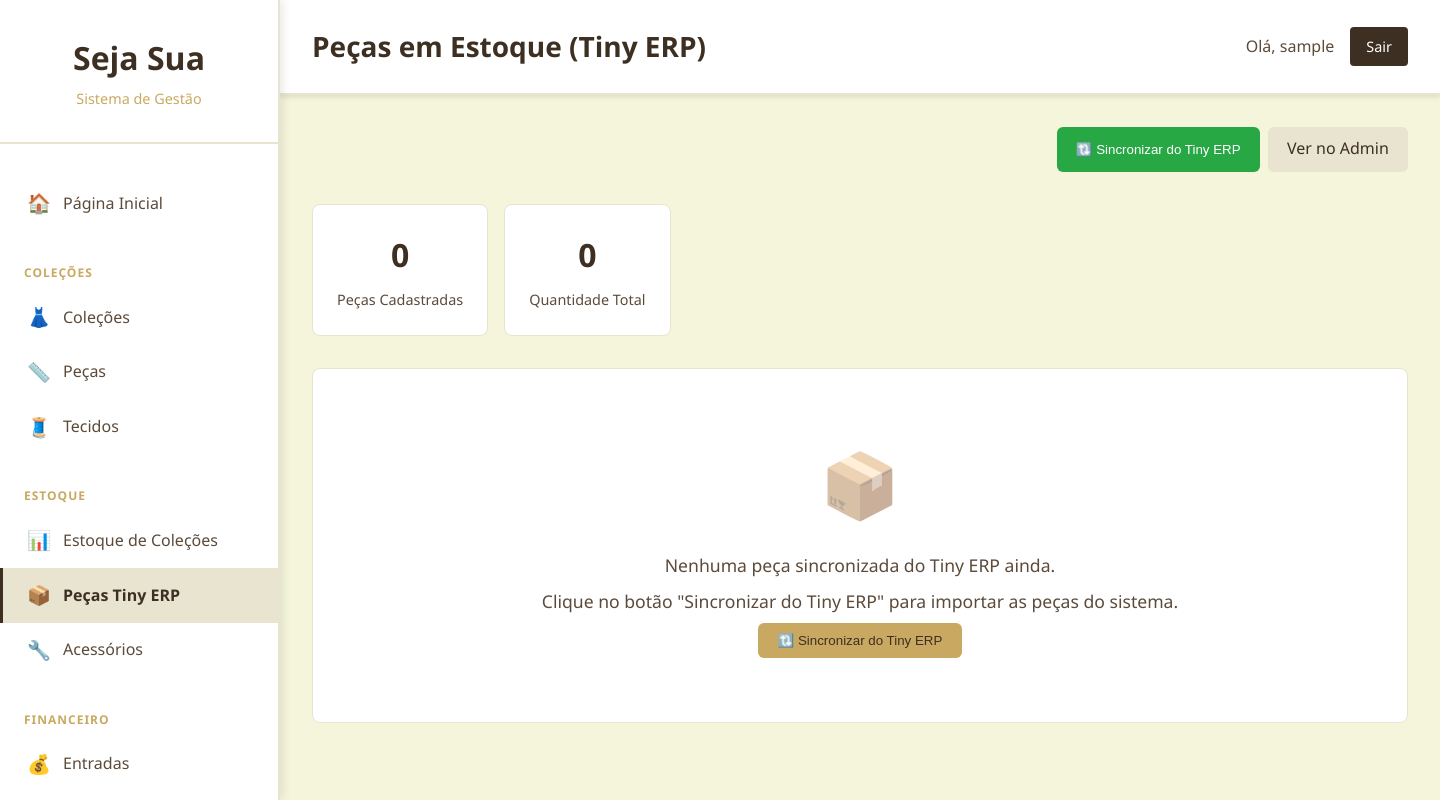
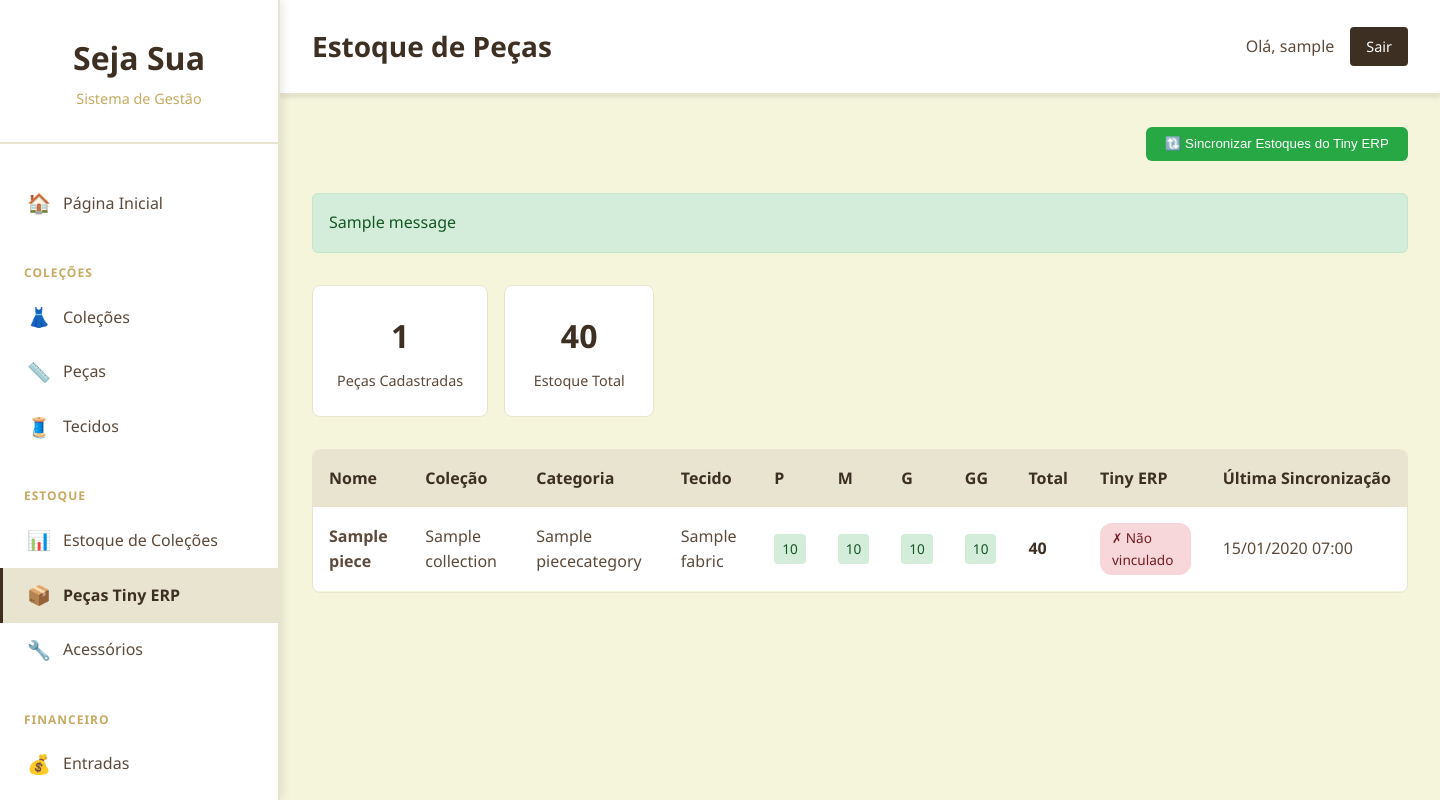
Before and after one commit to LuanMAndrade/sistema_seja_sua, a Django app: page /inventory/pieces/ in a window 1440 px wide. Run offline with Django 5.2, Linux system fonts and the light colour scheme; a user stored in the database is signed in; tables that the repository leaves empty hold one stand-in row (values such as "Sample post"); one stand-in notice (Sample message) is shown; data that the repository does not hold is empty.

Commit message:
Sincronizou certinho o estoque, agora vou tentar fazer um histórico

```diff
--- a/inventory/urls.py
+++ b/inventory/urls.py
@@ -7,4 +7,5 @@ urlpatterns = [
     path('collection-stock/', views.collection_pieces_stock, name='collection_stock'),
     path('pieces/', views.inventory_list, name='inventory_list'),
     path('accessories/', views.accessories_list, name='accessories_list'),
+    path('sync-stock/', views.sync_stock, name='sync_stock'),
 ]
--- a/inventory/views.py
+++ b/inventory/views.py
@@ -1,19 +1,21 @@
-from django.shortcuts import render
+from django.shortcuts import render, redirect
 from django.contrib.auth.decorators import login_required
+from django.contrib import messages
 from django.db.models import Sum
-from .models import InventoryPiece, InventoryAccessory
+from .models import InventoryAccessory
 from store_collections.models import Collection, Piece
 
 
 @login_required
 def inventory_list(request):
-    """List all inventory pieces from Tiny ERP"""
-    pieces = InventoryPiece.objects.all().order_by('-last_synced')
+    """List all collection pieces with stock information"""
+    # Get all pieces with their stock information
+    pieces = Piece.objects.select_related('collection', 'category', 'fabric').order_by('-stock_last_synced')
 
     context = {
         'pieces': pieces,
         'total_pieces': pieces.count(),
-        'total_quantity': sum(piece.quantity for piece in pieces),
+        'total_stock': sum(piece.total_current_stock for piece in pieces),
     }
     return render(request, 'inventory/inventory_list.html', context)
 
@@ -46,3 +48,31 @@ def collection_pieces_stock(request):
         'total_stock': total_stock,
     }
     return render(request, 'inventory/collection_stock.html', context)
+
+
+@login_required
+def sync_stock(request):
+    """Synchronize stock from Tiny ERP for all linked pieces"""
+    if request.method == 'POST':
+        from store_collections.tiny_erp_sync import TinyERPStockSync
+
+        sync_service = TinyERPStockSync()
+        success_count, error_count = sync_service.sync_all_pieces()
+
+        if error_count == 0:
+            messages.success(
+                request,
+                f'Estoque sincronizado com sucesso! {success_count} peças atualizadas.'
+            )
+        elif success_count > 0:
+            messages.warning(
+                request,
+                f'Sincronização parcial: {success_count} peças atualizadas, {error_count} com erro.'
+            )
+        else:
+            messages.error(
+                request,
+                f'Erro na sincronização: {error_count} peças falharam.'
+            )
+
+    return redirect('inventory:inventory_list')
--- a/store_collections/management/commands/sync_piece_stock.py
+++ b/store_collections/management/commands/sync_piece_stock.py
@@ -54,8 +54,8 @@ class Command(BaseCommand):
 
     def sync_piece(self, sync_service, piece_id, verbose):
         try:
-            piece = Piece.objects.select_related("tiny_erp_piece", "collection").get(pk=piece_id)
-            if not piece.tiny_erp_piece:
+            piece = Piece.objects.select_related("collection", "category").get(pk=piece_id)
+            if not piece.tiny_parent_id:
                 self.stdout.write(self.style.ERROR(f"Piece {piece_id} is not linked to Tiny ERP"))
                 return
             self.stdout.write(f"Syncing: {piece.collection.name} - {piece.category}")
@@ -81,7 +81,7 @@ class Command(BaseCommand):
             self.stdout.write(self.style.ERROR(f"Error: {e}"))
 
     def sync_all_pieces(self, sync_service, verbose):
-        pieces = Piece.objects.filter(tiny_erp_piece__isnull=False).select_related("tiny_erp_piece", "collection", "category")
+        pieces = Piece.objects.filter(tiny_parent_id__isnull=False).select_related("collection", "category")
         total = pieces.count()
         if total == 0:
             self.stdout.write(self.style.WARNING("No pieces linked to Tiny ERP found"))
--- a/store_collections/signals.py
+++ b/store_collections/signals.py
@@ -139,7 +139,7 @@ def piece_saved(sender, instance, created, **kwargs):
     stock_sync_fields = {'current_stock_p', 'current_stock_m', 'current_stock_g', 'current_stock_gg', 'stock_last_synced'}
     is_stock_sync_update = update_fields is not None and set(update_fields) == stock_sync_fields
 
-    if instance.tiny_erp_piece and not is_stock_sync_update:
+    if instance.tiny_parent_id and not is_stock_sync_update:
         # Sync immediately after linking or when piece is updated
         sync_service = TinyERPStockSync()
         sync_service.sync_piece_stock(instance)
--- a/store_management/views.py
+++ b/store_management/views.py
@@ -4,7 +4,7 @@ from django.utils import timezone
 from datetime import timedelta
 
 from store_collections.models import Collection, Piece
-from inventory.models import InventoryPiece, InventoryAccessory
+from inventory.models import InventoryAccessory
 from finance.models import FinanceInflow, FinanceOutflow
 from calendar_app.models import CalendarEvent
 from sales_stats.models import SalesData, SalesForecast
@@ -24,7 +24,7 @@ def home(request):
         'pieces_count': Piece.objects.count(),
 
         # Inventory
-        'inventory_pieces_count': InventoryPiece.objects.count(),
+        'inventory_pieces_count': Piece.objects.filter(tiny_parent_id__isnull=False).count(),
         'inventory_accessories_count': InventoryAccessory.objects.count(),
 
         # Finance
--- a/templates/inventory/inventory_list.html
+++ b/templates/inventory/inventory_list.html
@@ -1,16 +1,29 @@
 {% extends 'base.html' %}
 
-{% block title %}Peças em Estoque - Sistema Seja Sua{% endblock %}
+{% block title %}Estoque de Peças - Sistema Seja Sua{% endblock %}
 
 {% block nav_inventory %}active{% endblock %}
 
-{% block page_title %}Peças em Estoque (Tiny ERP){% endblock %}
+{% block page_title %}Estoque de Peças{% endblock %}
 
 {% block content %}
 <div class="page-actions">
-    <button class="btn btn-sync" onclick="syncFromTinyERP()">&#128259; Sincronizar do Tiny ERP</button>
-    <a href="/admin/inventory/inventorypiece/" class="btn btn-secondary">Ver no Admin</a>
+    <form method="POST" action="{% url 'inventory:sync_stock' %}" style="display: inline;">
+        {% csrf_token %}
+        <button type="submit" class="btn btn-sync">&#128259; Sincronizar Estoques do Tiny ERP</button>
+    </form>
 </div>
+
+<!-- Display messages -->
+{% if messages %}
+<div class="messages">
+    {% for message in messages %}
+    <div class="alert alert-{{ message.tags }}">
+        {{ message }}
+    </div>
+    {% endfor %}
+</div>
+{% endif %}
 
 <div class="stats-summary">
     <div class="stat-card">
@@ -18,8 +31,8 @@
         <span class="stat-label">Peças Cadastradas</span>
     </div>
     <div class="stat-card">
-        <span class="stat-value">{{ total_quantity }}</span>
-        <span class="stat-label">Quantidade Total</span>
+        <span class="stat-value">{{ total_stock }}</span>
+        <span class="stat-label">Estoque Total</span>
     </div>
 </div>
 
@@ -28,29 +41,63 @@
     <table class="data-table">
         <thead>
             <tr>
-                <th>ID Externo</th>
                 <th>Nome</th>
-                <th>SKU</th>
+                <th>Coleção</th>
                 <th>Categoria</th>
-                <th>Quantidade</th>
-                <th>Preço</th>
+                <th>Tecido</th>
+                <th>P</th>
+                <th>M</th>
+                <th>G</th>
+                <th>GG</th>
+                <th>Total</th>
+                <th>Tiny ERP</th>
                 <th>Última Sincronização</th>
             </tr>
         </thead>
         <tbody>
             {% for piece in pieces %}
             <tr>
-                <td><code>{{ piece.external_id }}</code></td>
                 <td><strong>{{ piece.name }}</strong></td>
-                <td>{{ piece.sku|default:"-" }}</td>
-                <td>{{ piece.category|default:"-" }}</td>
+                <td>{{ piece.collection.name }}</td>
+                <td>{{ piece.category.name }}</td>
+                <td>{{ piece.fabric.name }}</td>
                 <td>
-                    <span class="quantity-badge {% if piece.quantity > 0 %}in-stock{% else %}out-of-stock{% endif %}">
-                        {{ piece.quantity }} un.
+                    <span class="stock-badge {% if piece.current_stock_p > 0 %}in-stock{% else %}out-of-stock{% endif %}">
+                        {{ piece.current_stock_p }}
                     </span>
                 </td>
-                <td>R$ {{ piece.price|floatformat:2 }}</td>
-                <td>{{ piece.last_synced|date:"d/m/Y H:i" }}</td>
+                <td>
+                    <span class="stock-badge {% if piece.current_stock_m > 0 %}in-stock{% else %}out-of-stock{% endif %}">
+                        {{ piece.current_stock_m }}
+                    </span>
+                </td>
+                <td>
+                    <span class="stock-badge {% if piece.current_stock_g > 0 %}in-stock{% else %}out-of-stock{% endif %}">
+                        {{ piece.current_stock_g }}
+                    </span>
+                </td>
+                <td>
+                    <span class="stock-badge {% if piece.current_stock_gg > 0 %}in-stock{% else %}out-of-stock{% endif %}">
+                        {{ piece.current_stock_gg }}
+                    </span>
+                </td>
+                <td>
+                    <span class="total-badge">{{ piece.total_current_stock }}</span>
+                </td>
+                <td>
+                    {% if piece.is_synced_with_tiny %}
+                    <span class="sync-badge synced" title="ID: {{ piece.tiny_parent_id }}">✓ Sincronizado</span>
+                    {% else %}
+                    <span class="sync-badge not-synced">✗ Não vinculado</span>
+                    {% endif %}
+                </td>
+                <td>
+                    {% if piece.stock_last_synced %}
+                    {{ piece.stock_last_synced|date:"d/m/Y H:i" }}
+                    {% else %}
+                    <span class="text-muted">Nunca</span>
+                    {% endif %}
+                </td>
             </tr>
             {% endfor %}
         </tbody>
@@ -59,9 +106,9 @@
 {% else %}
 <div class="empty-state">
     <div class="empty-icon">&#128230;</div>
-    <p>Nenhuma peça sincronizada do Tiny ERP ainda.</p>
-    <p class="empty-hint">Clique no botão "Sincronizar do Tiny ERP" para importar as peças do sistema.</p>
-    <button class="btn" onclick="syncFromTinyERP()">&#128259; Sincronizar do Tiny ERP</button>
+    <p>Nenhuma peça cadastrada ainda.</p>
+    <p class="empty-hint">Cadastre peças nas coleções para gerenciar o estoque.</p>
+    <a href="{% url 'store_collections:collection_list' %}" class="btn">Ir para Coleções</a>
 </div>
 {% endif %}
 
@@ -71,6 +118,34 @@
     display: flex;
     justify-content: flex-end;
     gap: 0.5rem;
+}
+
+.messages {
+    margin-bottom: 2rem;
+}
+
+.alert {
+    padding: 1rem;
+    border-radius: 6px;
+    margin-bottom: 1rem;
+}
+
+.alert-success {
+    background: #d4edda;
+    color: #155724;
+    border: 1px solid #c3e6cb;
+}
+
+.alert-warning {
+    background: #fff3cd;
+    color: #856404;
+    border: 1px solid #ffeeba;
+}
+
+.alert-error {
+    background: #f8d7da;
+    color: #721c24;
+    border: 1px solid #f5c6cb;
 }
 
 .stats-summary {
@@ -106,7 +181,7 @@
     background: var(--white);
     border-radius: 8px;
     border: 1px solid var(--beige-medium);
-    overflow: hidden;
+    overflow-x: auto;
 }
 
 .data-table {
@@ -123,6 +198,7 @@
     text-align: left;
     font-weight: 600;
     color: var(--brown-dark);
+    white-space: nowrap;
 }
 
 .data-table tbody tr {
@@ -138,15 +214,32 @@
     color: var(--brown-text);
 }
 
-code {
-    background: var(--beige-light);
-    padding: 0.2rem 0.4rem;
+.stock-badge {
+    display: inline-block;
+    padding: 0.25rem 0.5rem;
     border-radius: 4px;
     font-size: 0.85rem;
+    font-weight: 500;
+    min-width: 30px;
+    text-align: center;
+}
+
+.stock-badge.in-stock {
+    background: #d4edda;
+    color: #155724;
+}
+
+.stock-badge.out-of-stock {
+    background: #f8d7da;
+    color: #721c24;
+}
+
+.total-badge {
+    font-weight: 700;
     color: var(--brown-dark);
 }
 
-.quantity-badge {
+.sync-badge {
     display: inline-block;
     padding: 0.25rem 0.75rem;
     border-radius: 12px;
@@ -154,14 +247,19 @@ code {
     font-weight: 500;
 }
 
-.quantity-badge.in-stock {
+.sync-badge.synced {
     background: #d4edda;
     color: #155724;
 }
 
-.quantity-badge.out-of-stock {
+.sync-badge.not-synced {
     background: #f8d7da;
     color: #721c24;
+}
+
+.text-muted {
+    color: #999;
+    font-style: italic;
 }
 
 .btn {
@@ -192,15 +290,6 @@ code {
     color: white;
 }
 
-.btn-secondary {
-    background: var(--beige-medium);
-}
-
-.btn-secondary:hover {
-    background: var(--brown-dark);
-    color: var(--white);
-}
-
 .empty-state {
     text-align: center;
     padding: 4rem 2rem;
@@ -227,11 +316,4 @@ code {
     margin-bottom: 1.5rem;
 }
 </style>
-
-<script>
-function syncFromTinyERP() {
-    alert('Funcionalidade de sincronização com Tiny ERP será implementada em breve!');
-    // TODO: Implementar chamada à API do Tiny ERP
-}
-</script>
 {% endblock %}
```
Also changed, not shown: inventory/admin.py (+1 -17 lines), inventory/models.py (+0 -35 lines), store_collections/admin.py (+9 -5 lines), store_collections/forms.py (+0 -14 lines), store_collections/management/commands/sync_tiny_products.py (deleted, +0 -147 lines), store_collections/models.py (+29 -7 lines), store_collections/tiny_erp_sync.py (+43 -36 lines), store_collections/tiny_search.py (+66 -45 lines), store_collections/views.py (+34 -7 lines), templates/store_collections/piece_form.html (+16 -13 lines), .claude/settings.local.json, inventory/migrations/0003_delete_inventorypiece.py (added), store_collections/migrations/0006_remove_piece_tiny_erp_piece_piece_tiny_parent_id_and_more.py (added).
